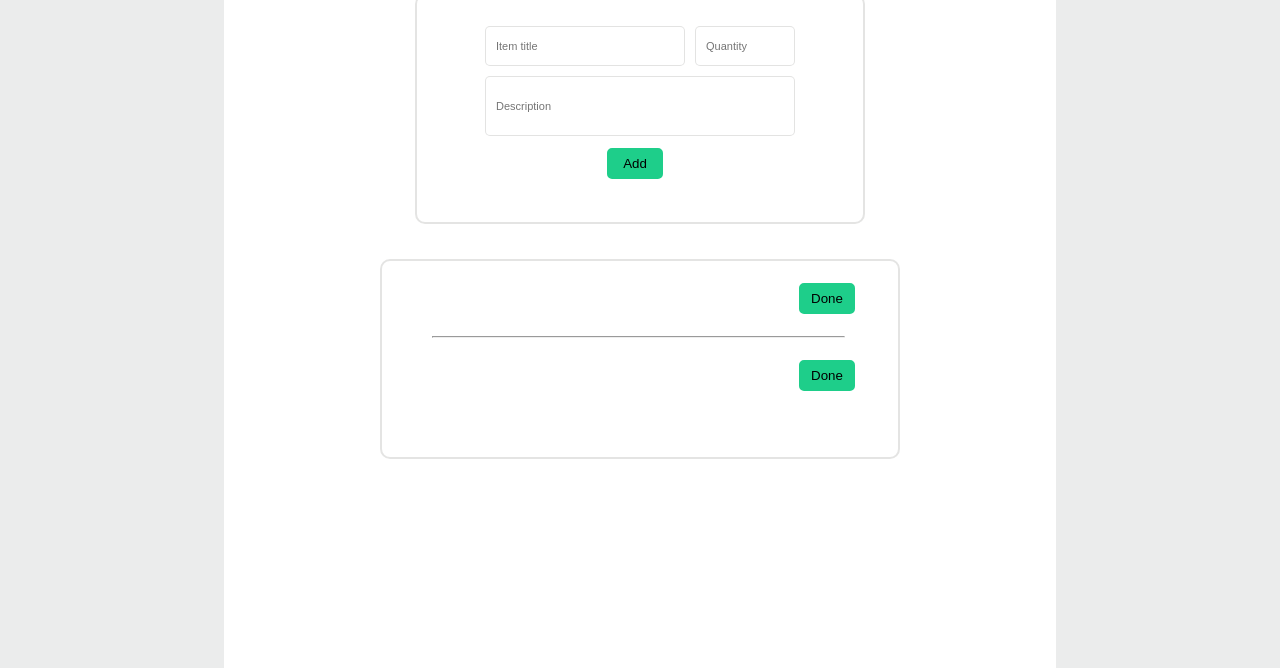
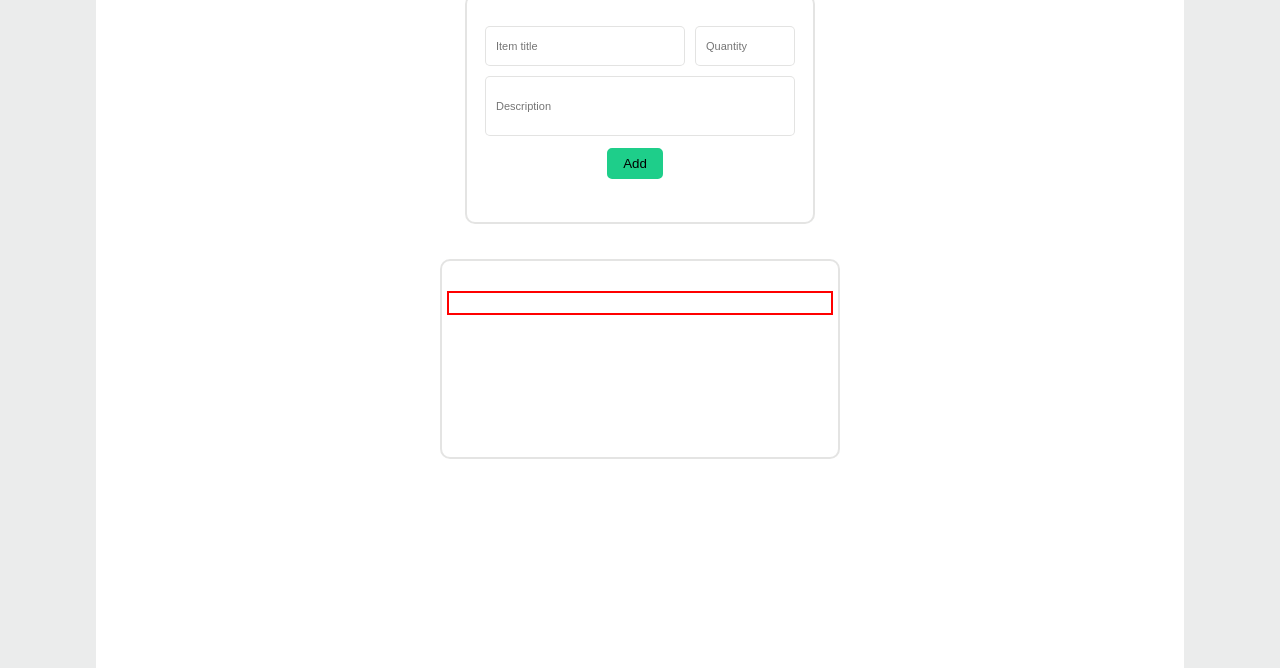
Before and after one commit to lulukitty/Task, a plain HTML site: page index.html in a window 1280 px wide. Shown: the part 132-800 px from the top of the page. Drawn offline with Linux system fonts and the light colour scheme.

Commit message:
Add files via upload

```diff
--- a/index.html
+++ b/index.html
@@ -31,15 +31,14 @@
 
 
                 </ul>
-                <button class="add-tocart1" type="button">Done</button>
+                <!-- <button class="add-tocart1" type="button">Done</button> -->
             </div>
-            <hr style="width:80%; text-align:center; margin: 10px 50px;">
-            <div class="item2-summary-container">
+            <!-- <hr style="width:80%; text-align:center; margin: 10px 50px;"> -->
+            <!-- <div class="item2-summary-container">
                 <ul id="item2-summary" class="item2-summary">
 
-                </ul>
-                <button class="add-tocart1" type="button">Done</button>
-            </div>
+                </ul>-->
+            <!-- <button class="add-tocart1" type="button">Done</button> -->
         </div>
     </section>
 </body>
--- a/style.css
+++ b/style.css
@@ -11,7 +11,7 @@ body{
 }
 
 .form-container{
-    width: 65%;
+    width: 85%;
     height: 100vh;
     background-color: white;
     margin: 0 auto;
@@ -27,7 +27,7 @@ h1 {
 }
 .shopping-cart-container {
 width: 100%;
-max-width: 450px;
+max-width: 350px;
 height: 230px;
     border: 2px solid rgba(148, 148, 144, 0.253);
     border-radius: 10px;
@@ -80,7 +80,7 @@ input {
 .checkout-container {
 width: 100%;
 height: 100vh;
-max-width: 520px;
+max-width: 400px;
 height: 200px;
 margin-top: 35px;
     border: 2px solid rgba(148, 148, 144, 0.253);
@@ -96,12 +96,11 @@ margin-top: 35px;
 
 .item1-summary-container {
 
-    margin:10px 5px;
+    margin:30px 5px;
     padding: 10px;
-    display: flex;
-    flex-direction: row;
-    align-items:center;
+    display: block;
     justify-items: center;
+    border: 2px solid red;
 
 }
 .add-tocart1 {
@@ -113,7 +112,7 @@ margin-top: 35px;
     background-color: rgb(30, 206, 138);
 }
 
-.item2-summary-container {
+/*.item2-summary-container {
     margin:10px 5px;
     padding: 10px;
      display: flex;
```
Also changed, not shown: main.js (line endings or trailing spaces).
